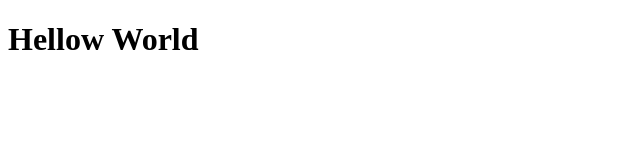
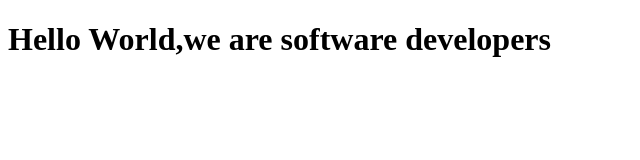
Before and after one commit to basem909/microverse-trial-2, a plain HTML site: page index.html in a window 1280 px wide. Shown: the whole page, without its empty margins (0-640 px from the left). Drawn offline with Linux system fonts and the light colour scheme.

Commit message:
added the text hello world,we are web developers

```diff
--- a/index.html
+++ b/index.html
@@ -7,6 +7,6 @@
   </head>
 
   <body>
-    <h1>Hellow World</h1>
+    <h1>Hello World,we are software developers</h1>
   </body>
 </html>
```
Also changed, not shown: 1 other file.
